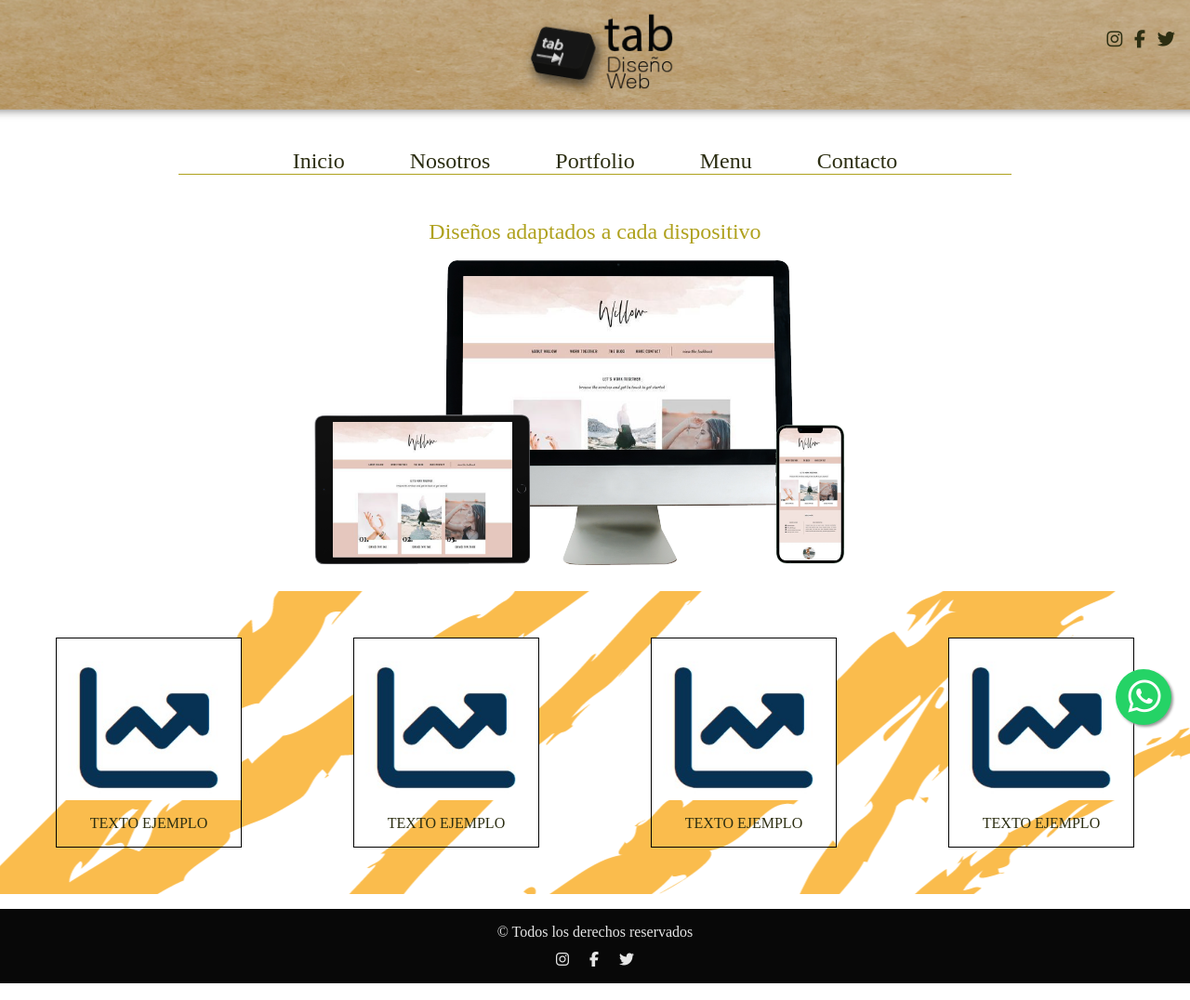
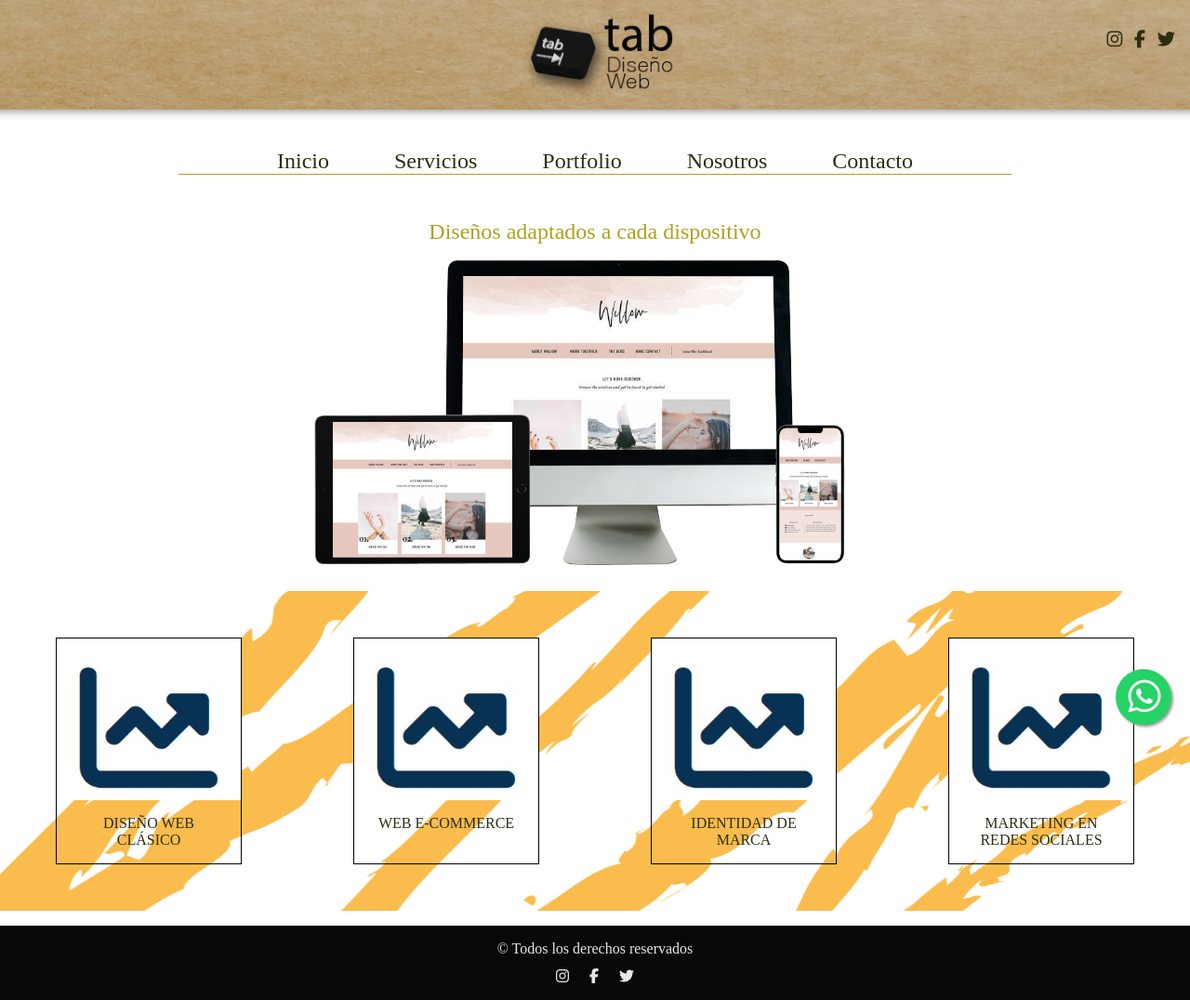
Before and after one commit to BartoTaborda/tab---Dise-o-Web, a plain HTML site: page index.html in a window 1280 px wide. Shown: the whole page at 93% size. Drawn offline with Linux system fonts and the light colour scheme.

Commit message:
probando again

```diff
--- a/index.html
+++ b/index.html
@@ -37,9 +37,9 @@
 <div class="containerDelMenuPrinc">
 <nav class="menu-principal">
     <a href="#portada" class="volver-arriba">Inicio</a>
+    <a href="#servicios" class="scroll-suave">Servicios</a>
+    <a href="#portfolio" class="scroll-suave">Portfolio</a>
     <a href="#nosotros" class="scroll-suave">Nosotros</a>
-    <a href="#nuestrosTrabajos" class="scroll-suave">Portfolio</a>
-    <a href="#nuestro-menu" class="scroll-suave">Menu</a>
     <a href="#contacto" class="scroll-suave">Contacto</a>
 </nav>
 </div>
@@ -52,19 +52,19 @@
 <div class="degrade">
     <div class="ejemplo tarjeta1">
         <img src="img/ejemplo.jpg" alt="">
-        <p class="texto-tarjeta">TEXTO EJEMPLO</p>
+        <p class="texto-tarjeta">Diseño Web Clásico</p>
     </div>
     <div class="ejemplo">
         <img src="img/ejemplo.jpg" alt="">
-        <p class="texto-tarjeta">TEXTO EJEMPLO</p>
+        <p class="texto-tarjeta">Web E-Commerce</p>
     </div>
     <div class="ejemplo">
         <img src="img/ejemplo.jpg" alt="">
-        <p class="texto-tarjeta">TEXTO EJEMPLO</p>
+        <p class="texto-tarjeta">Identidad de Marca</p>
     </div>
     <div class="ejemplo">
         <img src="img/ejemplo.jpg" alt="">
-        <p class="texto-tarjeta">TEXTO EJEMPLO</p>
+        <p class="texto-tarjeta">Marketing en Redes Sociales</p>
     </div>
 </div>
 
--- a/less/styles.less
+++ b/less/styles.less
@@ -165,6 +165,7 @@ a{
     //background: linear-gradient(0deg, rgba(255,255,255,1) 0%, rgba(255,174,30,1) 100%, rgba(0,212,255,1) 100%);
     background-image: url(../img/Fondo\ dibujo\ amarillo.png);
     background-position: center;
+    text-transform: uppercase;
 
     .ejemplo{
         width: 12.5rem;
```
Also changed, not shown: css/styles.css.
